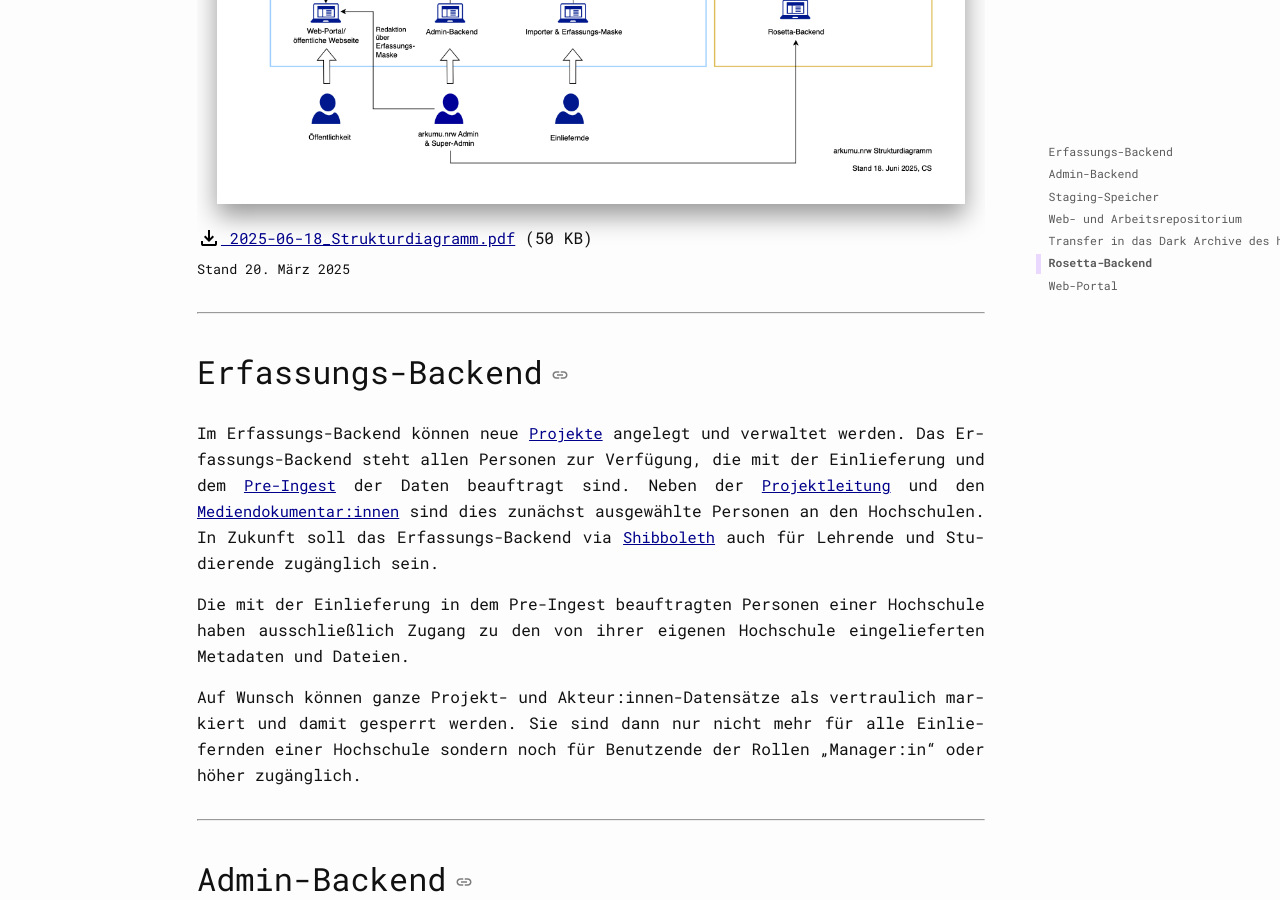
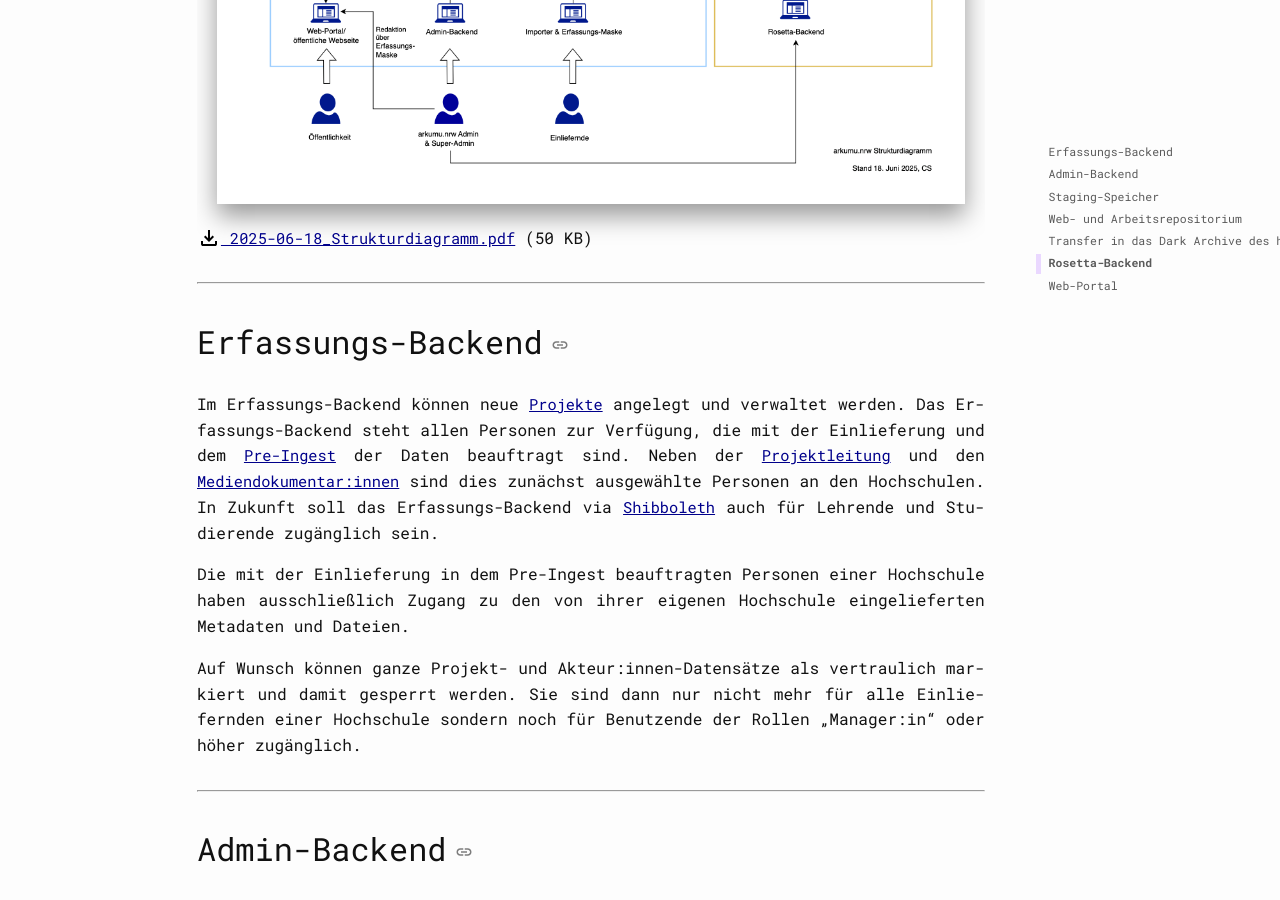
Before and after one commit to arkumu/arkumu.github.io, a Jekyll site: the page built from technische-dokumentation/infrastruktur.markdown, in a window 1280 px wide and 900 px high, scrolled down 723 px. Built offline with Jekyll 4.4.1, drawn with Linux system fonts in a browser that asks for light colours; a script that is not in the unit is left out.

Commit message:
Update infrastruktur.markdown

```diff
--- a/technische-dokumentation/infrastruktur.markdown
+++ b/technische-dokumentation/infrastruktur.markdown
@@ -8,8 +8,7 @@ Dieses Strukturdiagramm veranschaulicht den logischen Aufbau der derzeitigen Pro
 
 [![arkumu.nrw-Strukturdiagramm Stand Juli 2024](/assets/images/2025-06-18_Strukturdiagramm.png 'Das Strukturdiagramm veranschaulicht den logischen Aufbau der intendierten Projektinfrastruktur')](/assets/images/2025-06-18_Strukturdiagramm.png)
 
-[<svg class="download-icon" xmlns="https://www.w3.org/2000/svg" height="24" viewBox="0 -960 960 960" width="24"><path d="M480-320 280-520l56-58 104 104v-326h80v326l104-104 56 58-200 200ZM240-160q-33 0-56.5-23.5T160-240v-120h80v120h480v-120h80v120q0 33-23.5 56.5T720-160H240Z"/></svg> 2025-06-18_Strukturdiagramm.pdf](/assets/documents/2025-06-18_Strukturdiagramm.pdf) (50 KB)\
-<sub>Stand 20. März 2025</sub>
+[<svg class="download-icon" xmlns="https://www.w3.org/2000/svg" height="24" viewBox="0 -960 960 960" width="24"><path d="M480-320 280-520l56-58 104 104v-326h80v326l104-104 56 58-200 200ZM240-160q-33 0-56.5-23.5T160-240v-120h80v120h480v-120h80v120q0 33-23.5 56.5T720-160H240Z"/></svg> 2025-06-18_Strukturdiagramm.pdf](/assets/documents/2025-06-18_Strukturdiagramm.pdf) (50 KB)
 
 ----
 
```
